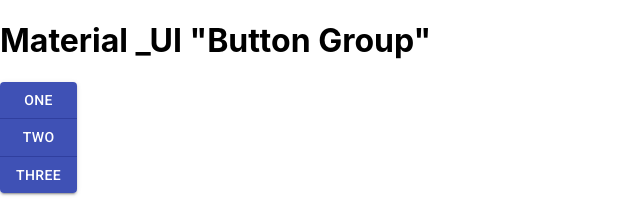
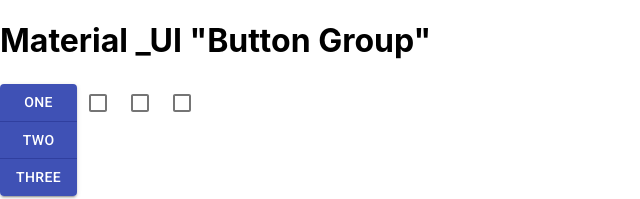
Before and after one commit to rishab1653/Material-ui-start, a React (Create React App) app: page / in a window 1280 px wide. Shown: the top 199 px of the page, without its empty margins (0-640 px from the left). Built offline with nearby package versions, Linux system fonts and the light colour scheme.

Commit message:
Added Check Box Property

```diff
--- a/src/App.js
+++ b/src/App.js
@@ -1,11 +1,18 @@
 import React,{useState} from 'react'
 import './App.css';
 import {ButtonGroup, Button} from '@material-ui/core'
+import {Checkbox} from '@material-ui/core'
 import {Delete} from '@material-ui/icons'
 
 
 
 function App() {
+  const [name , setName] = useState([])
+  const greet =(e)=>{
+    let data = name ;
+    data.push(e.target.value)
+    console.log(data)
+  }
   return(
     <div>
     <h1>Material _UI "Button Group"</h1>
@@ -14,6 +21,10 @@
     <Button>Two</Button>
     <Button>Three</Button>
     </ButtonGroup>
+
+    <Checkbox color="primary" value = "abc" onChange={(e)=>{greet(e)}}/>
+    <Checkbox color="primary" value = "def" onChange={(e)=>{greet(e)}}/>
+    <Checkbox color="primary" value = "ghi" onChange={(e)=>{greet(e)}}/>
     </div>
   )
 }
```
